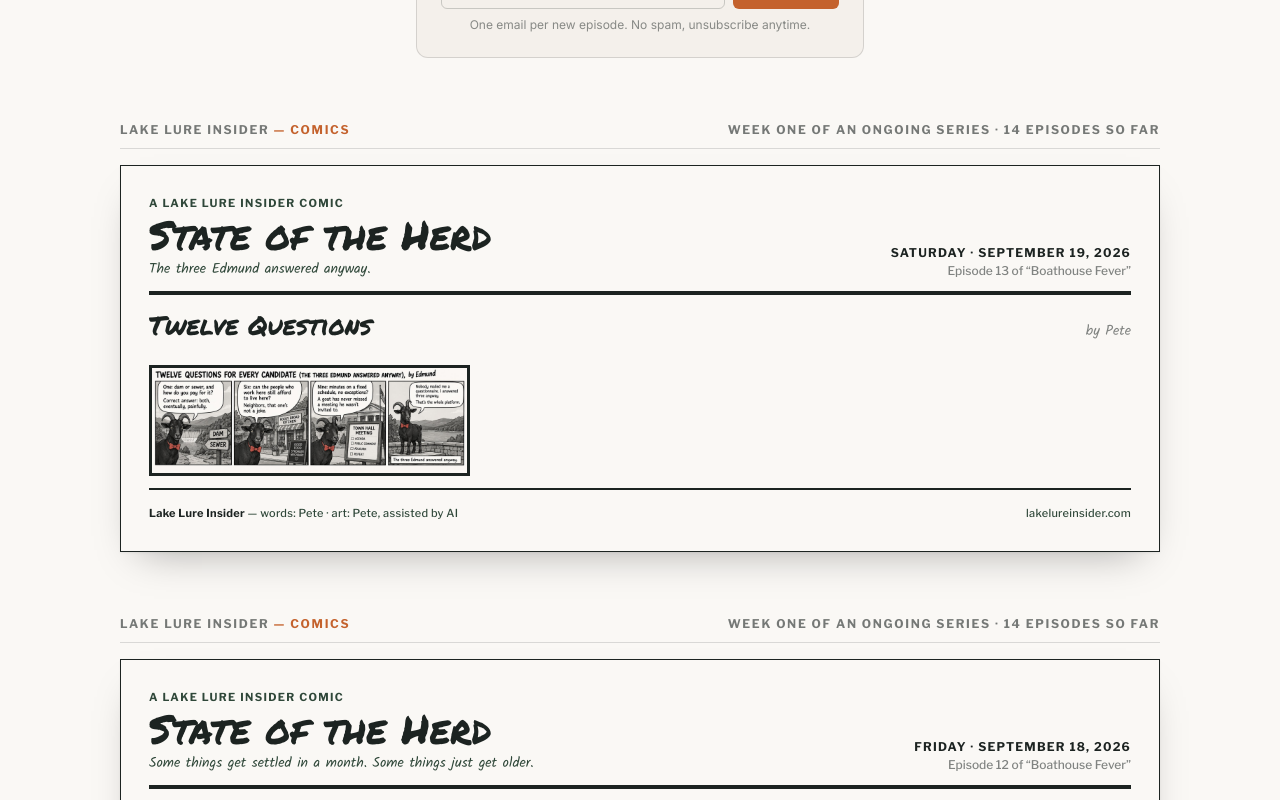
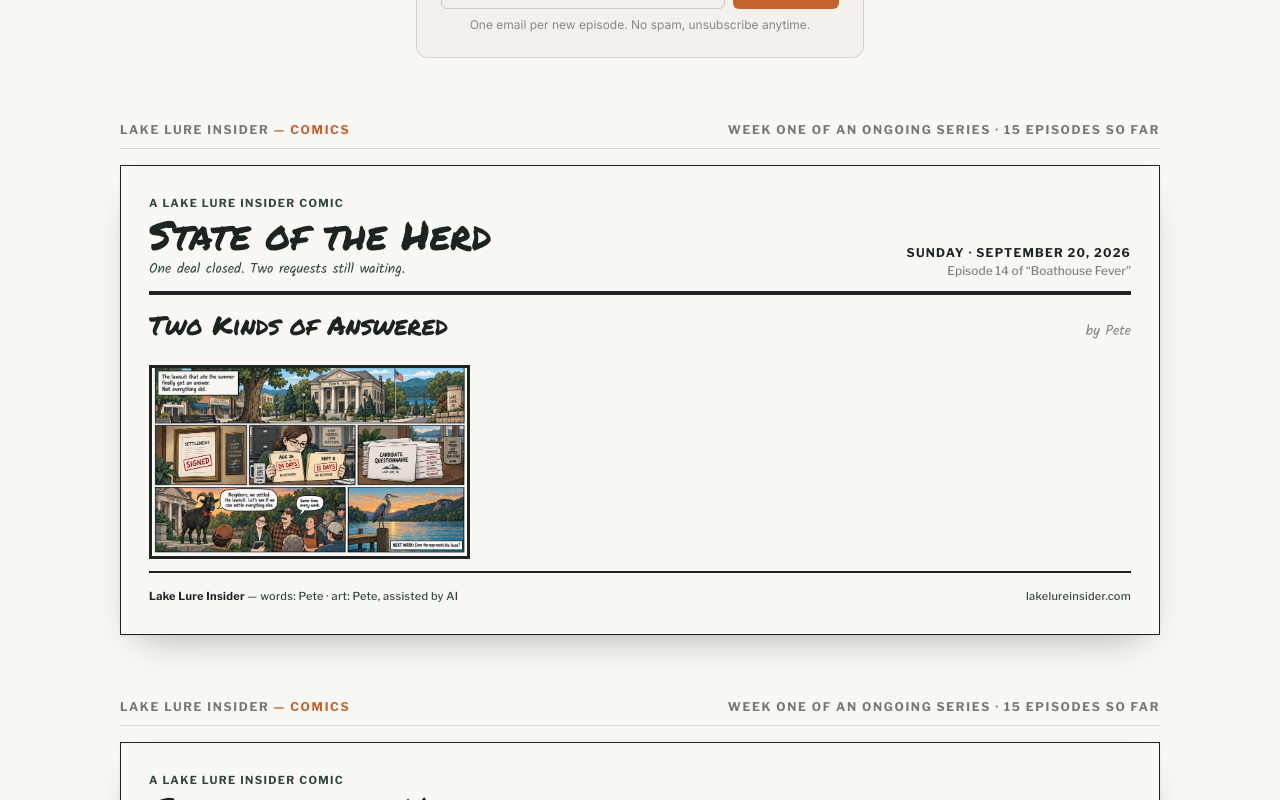
Before and after one commit to petevDSI/lakelureinsider, a Next.js app: page /news/comics in a window 1280 px wide. Shown: the part 620-1420 px from the top of the page. Built offline with nearby package versions, Linux system fonts and the light colour scheme; no server answers.

Commit message:
Add Episode 14: Two Kinds of Answered (Sunday 9/20)
Co-Authored-By: Claude Sonnet 5 <noreply@anthropic.com>
Claude-Session: https://claude.ai/code/session_01Sa87Qt29waAtHJZtQN16Zj

```diff
--- a/src/app/news/comics/page.tsx
+++ b/src/app/news/comics/page.tsx
@@ -69,6 +69,20 @@ interface ComicStrip {
 }
 
 const STRIPS: ComicStrip[] = [
+  {
+    slug: 'state-of-the-herd-ep14',
+    title: 'Two Kinds of Answered',
+    byline: 'by Pete',
+    date: 'Sunday \u00b7 September 20, 2026',
+    episode: 'Episode 14 of \u201cBoathouse Fever\u201d',
+    tagline: 'One deal closed. Two requests still waiting.',
+    panels: [
+      {
+        src: '/images/comics/ep14-sun-0920.jpg',
+        alt: 'Color strip, three tiers. Masthead tagline: \u201cOne Deal Closed. Two Requests Still Waiting.\u201d Tier 1 (wide panel): Lake Lure Town Hall in calm daylight by the lake, flag flying. Caption box: \u201cThe lawsuit that ate the summer finally got an answer. Not everything did.\u201d Tier 2, three panels: a framed \u201cSETTLEMENT \u2014 SIGNED\u201d notice beside a \u201cA Calmer Today. A Stronger Tomorrow.\u201d plaque; Nell at her desk holding two folders now stamped \u201cAUG 26 \u2014 24 DAYS \u2014 NO RESPONSE\u201d and \u201cSEPT 8 \u2014 11 DAYS \u2014 NO RESPONSE,\u201d a \u201cSAME RECORDS. SAME QUESTIONS.\u201d sign behind her and a \u201cLAKE LURE STAYS CURIOUS\u201d mug on the desk; a stack of \u201cCANDIDATE QUESTIONNAIRE, LAKE LURE, NC\u201d envelopes marked \u201cANSWERED,\u201d \u201cPENDING,\u201d \u201cPENDING,\u201d \u201cPENDING,\u201d \u201cPENDING\u201d beside a \u201cGOOD TOWNS ASK BETTER QUESTIONS\u201d mug. Tier 3, two panels: Edmund in his red bow tie addresses the gathered cast (Nell, Frank, Delia, the Dock Chorus) on the Town Hall steps at sunset \u2014 EDMUND: \u201cNeighbors, we settled the lawsuit. Let\u2019s see if we can settle everything else.\u201d One of the crowd, flat: \u201cSame time every week.\u201d Final panel: the heron stands on a dock post at sunset over the lake, Chimney Rock in the distance. Caption, bottom right: \u201cNEXT WEEK: Does the map match the lease?\u201d',
+      },
+    ],
+  },
   {
     slug: 'state-of-the-herd-ep13',
     title: 'Twelve Questions',
--- a/src/data/feed-announcements.ts
+++ b/src/data/feed-announcements.ts
@@ -17,6 +17,14 @@ export interface FeedAnnouncement {
 }
 
 export const FEED_ANNOUNCEMENTS: FeedAnnouncement[] = [
+  {
+    title: 'New "State of the Herd" Episode: Two Kinds of Answered',
+    link: 'https://lakelureinsider.com/news/comics',
+    description:
+      "Episode 14 of our comic strip \"State of the Herd\" is up: the lawsuit finally got a settlement, but two public-records requests and a stack of candidate questionnaires are still waiting. Read it at lakelureinsider.com/news/comics.",
+    date: '2026-09-20',
+    guid: 'announcement-comics-ep14-two-kinds-of-answered-2026-09-20',
+  },
   {
     title: 'New "State of the Herd" Episode: Twelve Questions',
     link: 'https://lakelureinsider.com/news/comics',
```
Also changed, not shown: public/images/comics/ep14-sun-0920.jpg (added).
